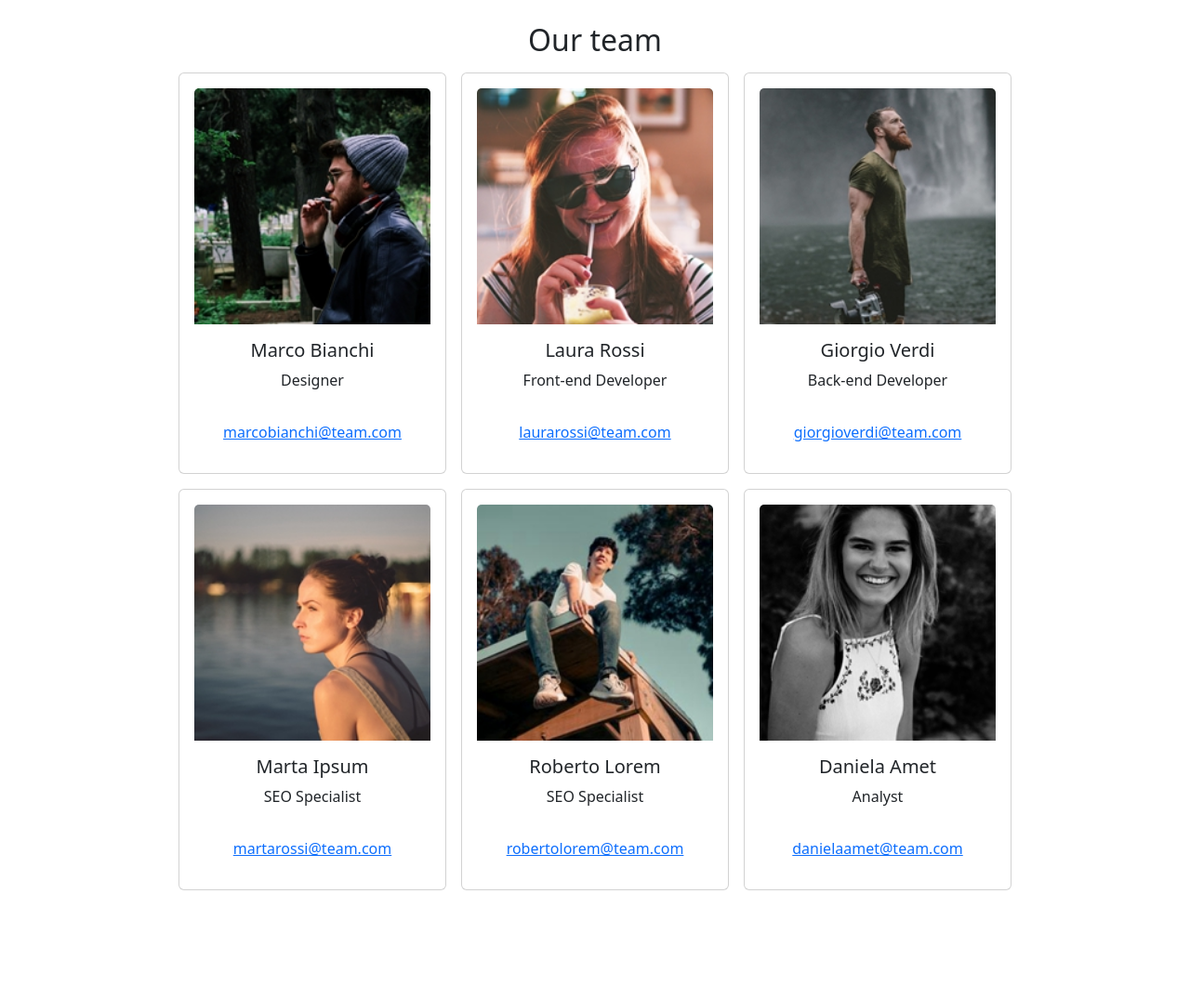
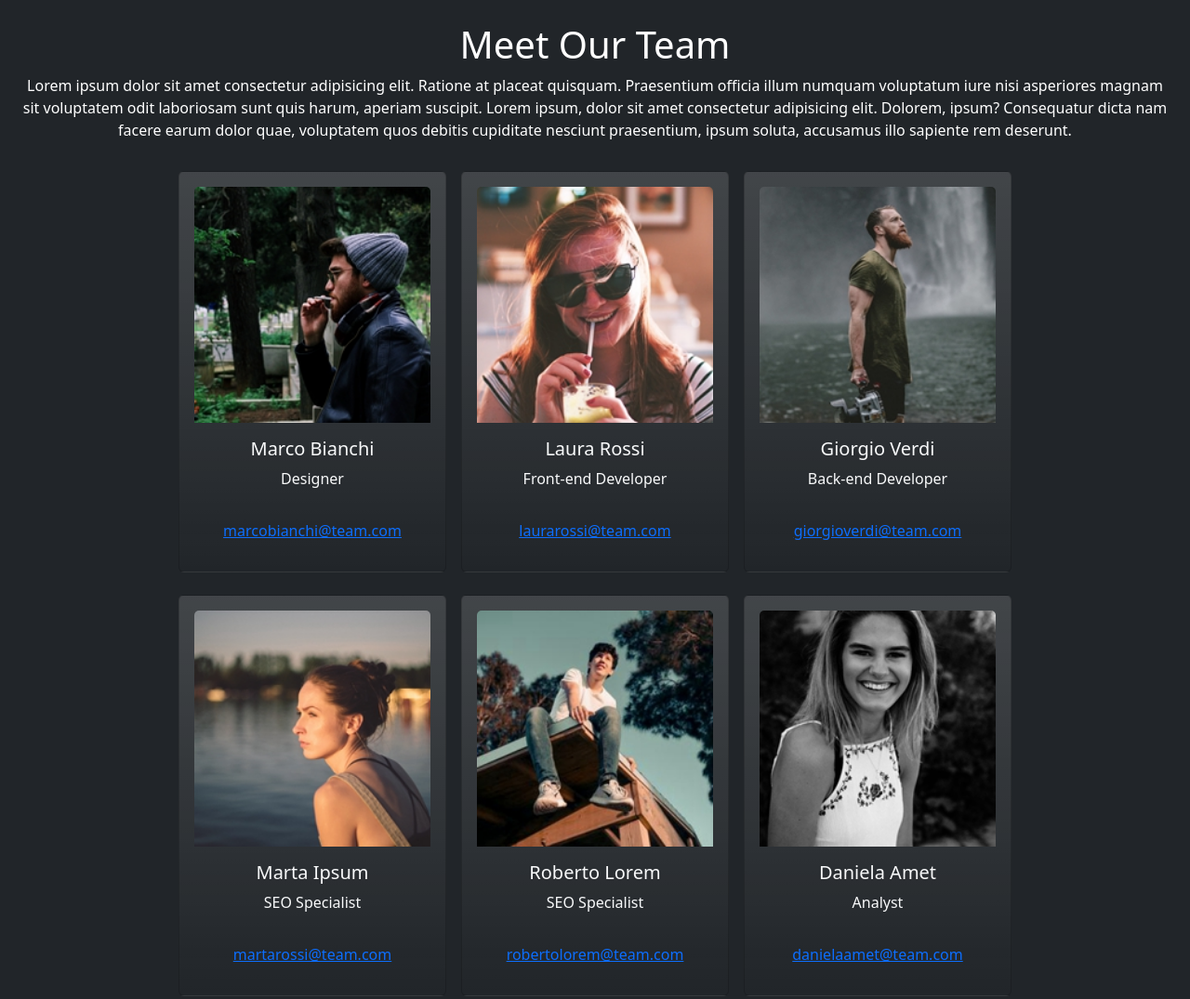
Before and after one commit to lucaconigliaro/js-our-team, a plain HTML site: page index.html in a window 1280 px wide. Shown: the whole page at 93% size. Before the commit the page ends 966 px from the top, so only its background shows below. Drawn offline with nearby package versions, Linux system fonts and the light colour scheme.

Commit message:
feat:html layout

```diff
--- a/index.html
+++ b/index.html
@@ -11,23 +11,19 @@
         integrity="sha384-QWTKZyjpPEjISv5WaRU9OFeRpok6YctnYmDr5pNlyT2bRjXh0JMhjY6hW+ALEwIH" crossorigin="anonymous">
 </head>
 
-<body>
+<body class="bg-dark text-white">
+<header>
+    <div class="text-center m-4">
+        <h1>Meet Our Team</h1>
+        <p>Lorem ipsum dolor sit amet consectetur adipisicing elit. Ratione at placeat quisquam. Praesentium officia illum numquam voluptatum iure nisi asperiores magnam sit voluptatem odit laboriosam sunt quis harum, aperiam suscipit. Lorem ipsum, dolor sit amet consectetur adipisicing elit. Dolorem, ipsum? Consequatur dicta nam facere earum dolor quae, voluptatem quos debitis cupiditate nesciunt praesentium, ipsum soluta, accusamus illo sapiente rem deserunt.
+        </p>
+    </div>
+</header>
     <main>
         <div class="container text-center mt-4">
             <section id="team">
-                <h2>Our team</h2>
                 <div class="row">
                     <div class="team-container d-flex flex-wrap justify-content-center">
-                        <!-- <div class="card col-md-4" style="width: 18rem;">
-                            <img src="" class="card-img-top" alt="">
-                            <div class="card-body">
-                              <h5 class="card-title"></h5>
-                              <p class="card-text"></p>
-                            </div>
-                            <div class="card-body">
-                              <a href="#" class="card-link"></a>
-                            </div>
-                          </div> -->
                     </div>
                 </div>
             </section>
--- a/js/script.js
+++ b/js/script.js
@@ -52,7 +52,7 @@ const teamMembers = [
 //Creo la card
 const createCard = ({name, role, email, img}) => {
   return `
-  <div class="card col-md-4 p-3 m-2" style="width: 18rem;">
+  <div class="card text-light bg-dark bg-gradient mb-3 col-md-4 p-3 m-2" style="width: 18rem;">
     <img src="${img}" class="card-img-top" alt="${name}">
         <div class="card-body">
            <h5 class="card-title">${name}</h5>
```
